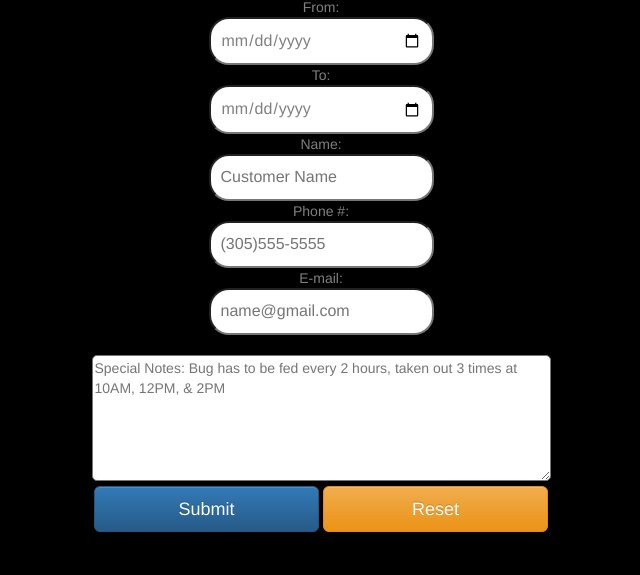
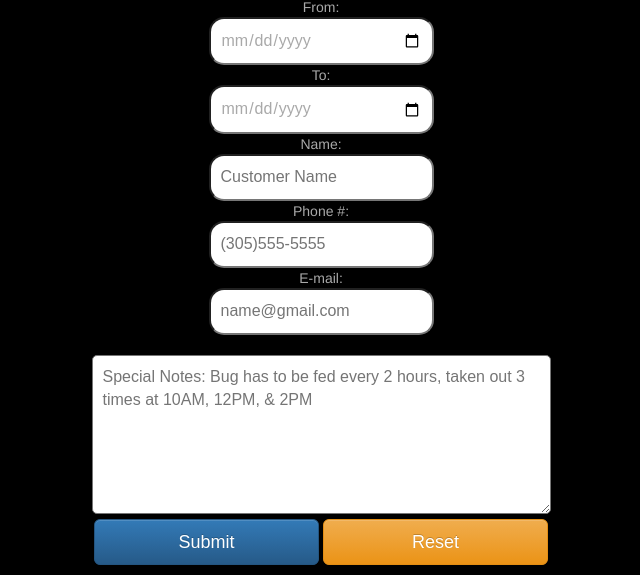
Before and after one commit to shamir09/Safe-Away-Pet-Sitters, a plain HTML site: page index.html in a window 1280 px wide. Shown: the part 426-1001 px from the top of the page, without its empty margins (319-959 px from the left). Before the commit the page ends 968 px from the top, so only its background shows below. Drawn offline with nearby package versions, Linux system fonts and the light colour scheme.

Commit message:
Change Styling, clean css

```diff
--- a/Safe_Away_Stylesheet.css
+++ b/Safe_Away_Stylesheet.css
@@ -1,24 +1,28 @@
 body {
   background-color: black;
-  color: gray
+  color: darkgray
 }
 input {
   width:225px;
-  border-radius: 20px;
-  font-family: inherit;
+  border-radius: 15px;
+  font-family: Arial;
   font-size: initial;
-}
+  padding:10px;
+  }
 textarea {
   width:459px;
   border-radius: 5px;
-}
+  font-family: Arial;
+  font-size: initial;
+  padding:10px;
+  }
 
 #headerLogo {
-  text-align:center; background-color: black; padding: 10px;
+  text-align:center;
+  background-color: black;
+  padding: 10px;
 }
 #ReservationForm {
-  text-align:center; background-color: light-gray; padding: 10px;
+  text-align:center;
+ padding: 10px;
 }
-input {
-  padding:10px;
-}
--- a/index.html
+++ b/index.html
@@ -62,5 +62,18 @@
 </form>
 </div>
 
+<script>
+  (function(i,s,o,g,r,a,m){i['GoogleAnalyticsObject']=r;i[r]=i[r]||function(){
+  (i[r].q=i[r].q||[]).push(arguments)},i[r].l=1*new Date();a=s.createElement(o),
+  m=s.getElementsByTagName(o)[0];a.async=1;a.src=g;m.parentNode.insertBefore(a,m)
+  })(window,document,'script','//www.google-analytics.com/analytics.js','ga');
+
+  ga('create', 'UA-48817762-1', 'auto');
+  ga('send', 'pageview');
+
+</script>
+
 </body>
+
+
 </html>
```
